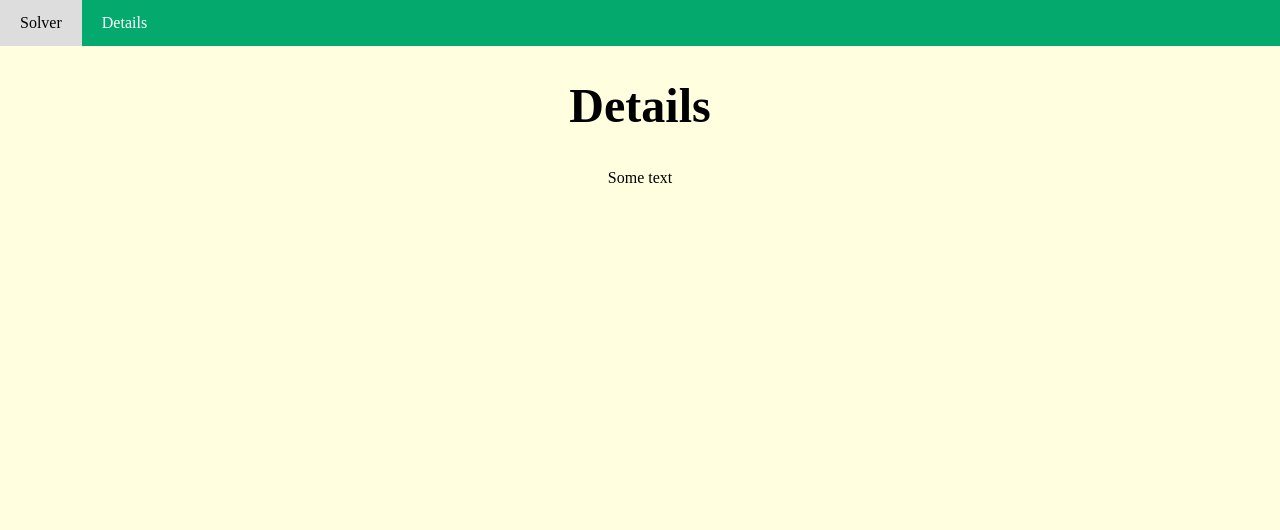
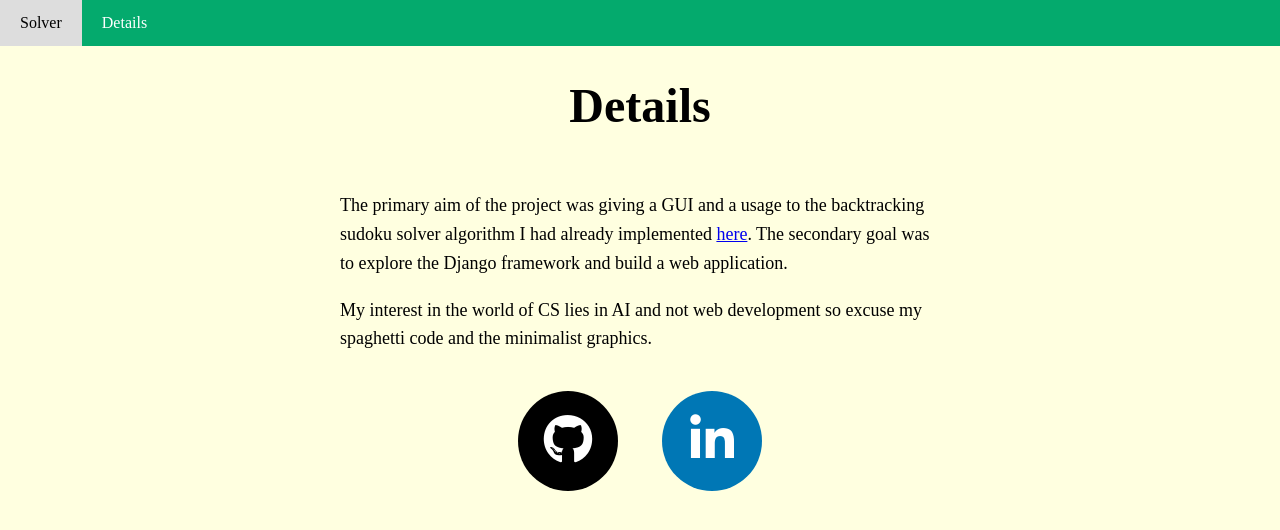
Before and after one commit to Gio-Formichella/SudokuSolverSite, a Django app: page /details/ in a window 1280 px wide. Shown: the top 530 px of the page. Run offline with Django 5.2, Linux system fonts and the light colour scheme.

Commit message:
Added text details and links

```diff
--- a/mysite/sudoku_solver/static/sudoku_solver/style.css
+++ b/mysite/sudoku_solver/static/sudoku_solver/style.css
@@ -126,3 +126,44 @@ h1 {
     text-align: center;
     margin: 10px;
 }
+
+.details {
+    font-size: 18px;
+    max-width: 600px;
+    margin: 0 auto;
+    padding: 20px;
+    line-height: 1.6;
+}
+
+icon-buttons {
+    margin-top: 20px;
+    display: flex;
+    justify-content: center;
+    gap: 2000px;
+}
+.icon-buttons a {
+    display: inline-block;
+    width: 100px;
+    height: 100px;
+    line-height: 100px; /* Match line-height to center the icon */
+    text-align: center;
+    border-radius: 50%;
+    transition: background-color 0.3s, color 0.3s;
+    font-size: 50px;
+    margin: 0 20px; /* Add horizontal margin for spacing */
+}
+.icon-buttons a.github {
+    background-color: black; /* Set GitHub icon background to black */
+    color: white; /* Set GitHub icon color to white */
+}
+.icon-buttons a.github:hover {
+    background-color: white; /* Set hover background color to white */
+    color: black; /* Set hover icon color to black */
+}
+.icon-buttons a.linkedin {
+    background-color: #0077B5; /* Set LinkedIn icon background to LinkedIn blue */
+    color: white; /* Set LinkedIn icon color to white */
+}
+.icon-buttons a.linkedin:hover {
+    background-color: #005582; /* Set hover background color to a darker LinkedIn blue */
+}
--- a/mysite/sudoku_solver/templates/sudoku_solver/details.html
+++ b/mysite/sudoku_solver/templates/sudoku_solver/details.html
@@ -4,6 +4,7 @@
         <title>Sudoku solver</title>
         {% load static %}
         <link rel="stylesheet" type="text/css" href="{% static 'sudoku_solver/style.css' %}">
+        <link rel="stylesheet" href="https://cdnjs.cloudflare.com/ajax/libs/font-awesome/6.0.0-beta3/css/all.min.css">
     </head>
     <body>
         <nav class="navbar">
@@ -13,6 +14,26 @@
             </ul>
         </nav>
         <h1>Details</h1>
-        <p>Some text</p>
+        <div class="details">
+            <p>
+                The primary aim of the project was giving a GUI and a usage to the backtracking sudoku solver algorithm
+                I had already implemented <a href="https://github.com/Gio-Formichella/SudokuSolvers">here</a>. The
+                secondary goal was to explore the Django framework and build a web application.
+            </p>
+            <p>
+                My interest in the world of CS lies in AI and not web development so excuse my spaghetti code and
+                the minimalist graphics.
+            </p>
+        </div>
+
+        <div class="icon-buttons">
+            <a href="https://github.com/Gio-Formichella" class="github" target="_blank" title="GitHub Profile">
+                <i class="fab fa-github"></i>
+            </a>
+            <a href="https://www.linkedin.com/in/gio-formichella-22343029a/" class="linkedin" target="_blank" title="LinkedIn Profile">
+                <i class="fab fa-linkedin-in"></i>
+            </a>
+        </div>
+
     </body>
 </html>
```
